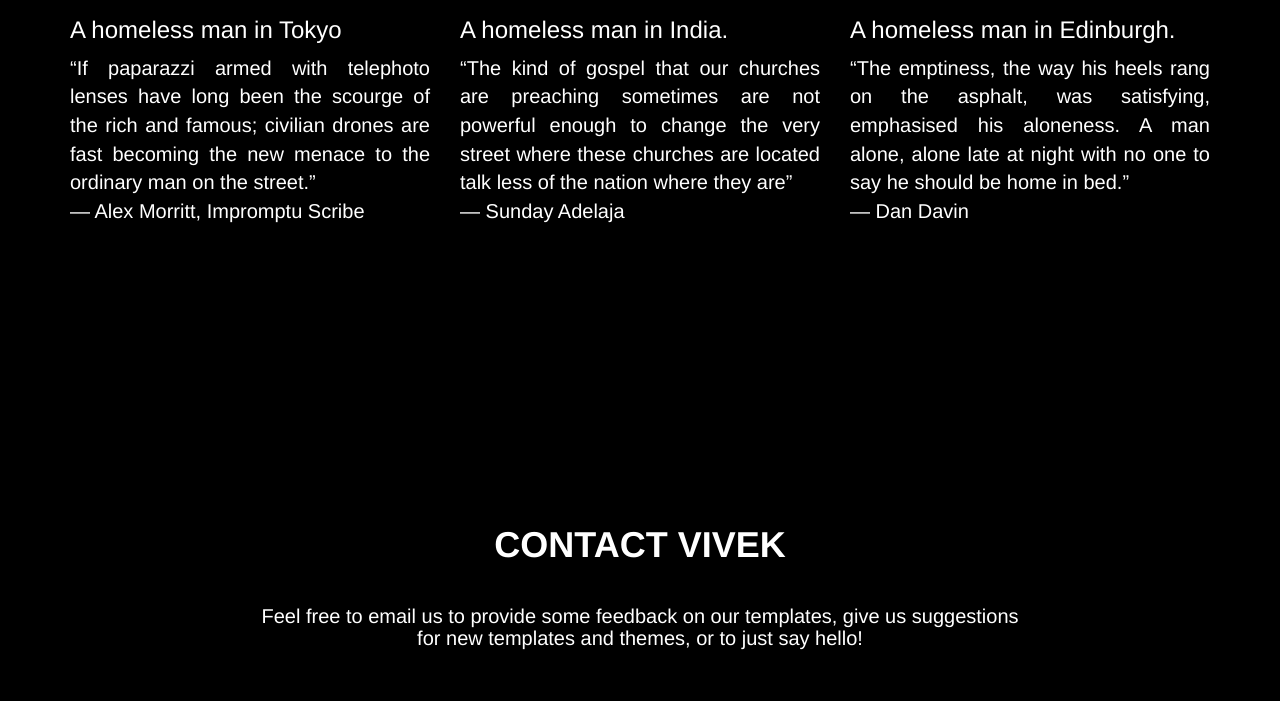
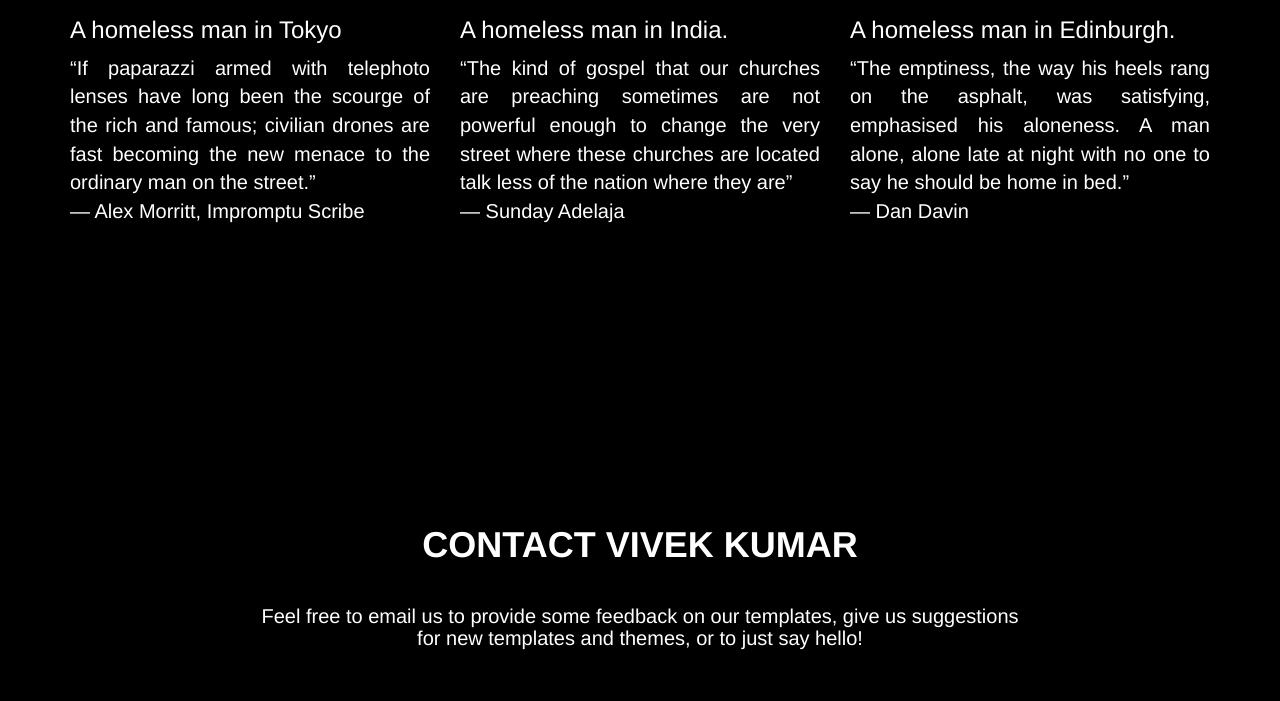
Before and after one commit to vivek09jais/Street-Life, a plain HTML site: page index.html in a window 1280 px wide. Shown: the part 1139-1840 px from the top of the page. Drawn offline with nearby package versions, Linux system fonts and the light colour scheme.

Commit message:
Index edit 1

```diff
--- a/index.html
+++ b/index.html
@@ -120,7 +120,7 @@
         <div class="container">
             <div class="row">
                 <div class="col-lg-12 col-sm-12" id="cont">
-                    <h1>Contact Vivek</h1>
+                    <h1>Contact Vivek Kumar</h1>
                     <h4>Feel free to email us to provide some feedback on our templates, give us suggestions <br>for new templates and themes, or to just say hello!</h4>
                     <ul class="list-inline">
                      <li>
```
